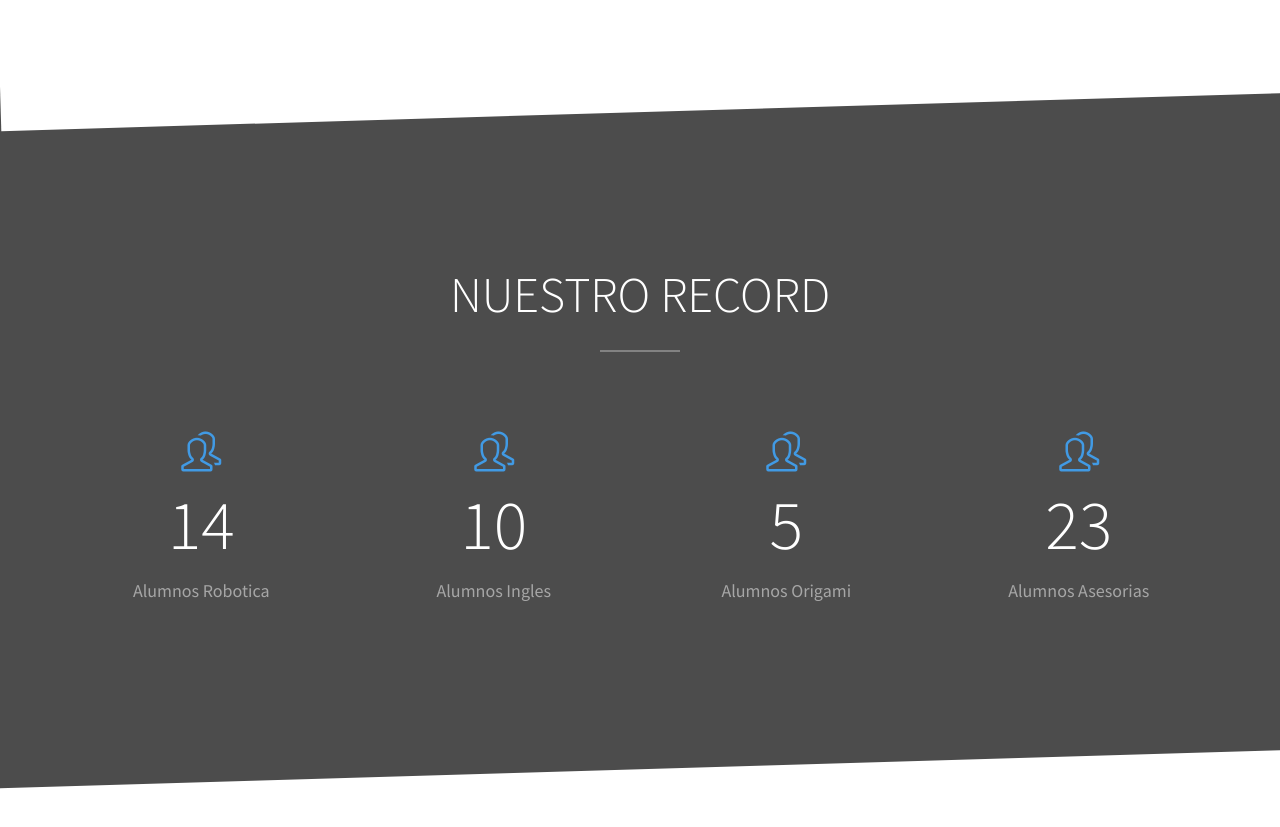
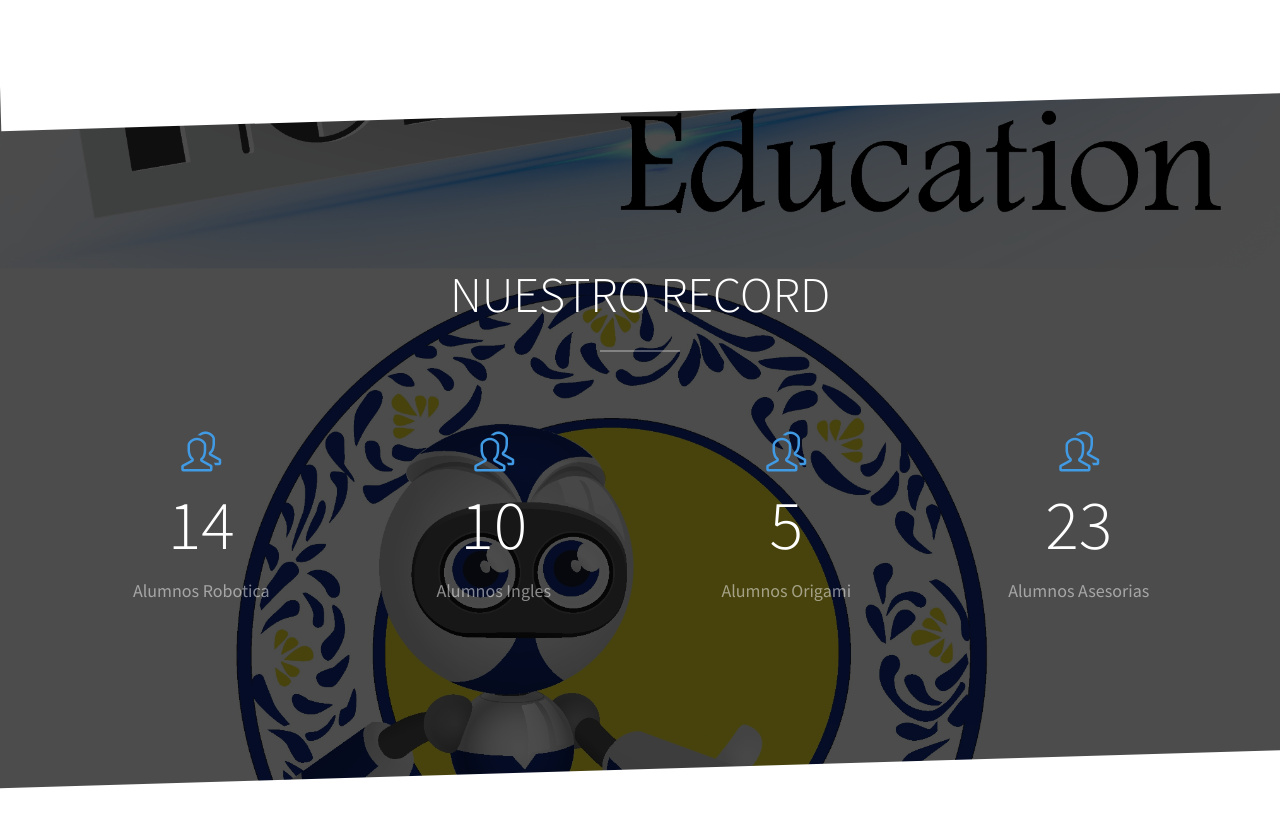
Before and after one commit to andresingbiomedico/hobbylabeducation, a plain HTML site: page index.html in a window 1280 px wide. Shown: the part 6138-6965 px from the top of the page. Drawn offline with Linux system fonts and the light colour scheme; some packages are replaced by stand-ins of ours; no server answers; files whose address does not match are found by name.

Commit message:
Add files via upload

```diff
--- a/index.html
+++ b/index.html
@@ -526,7 +526,7 @@
 		</div>
 	</section>
 
-	<section id="fh5co-counters" style="background-image: url(images/logo.jpg.jpg); background-repeat: no-repeat; background-size:100%; flex-wrap: wrap;" data-stellar-background-ratio="0.5">
+	<section id="fh5co-counters" style="background-image: url(images/logo.jpg.jpg); background-repeat: repeat; background-size:100%; flex-wrap: wrap;" data-stellar-background-ratio="0.5">
 		<div class="fh5co-overlay"></div>
 		<div class="container">
 			<div class="row">
```
